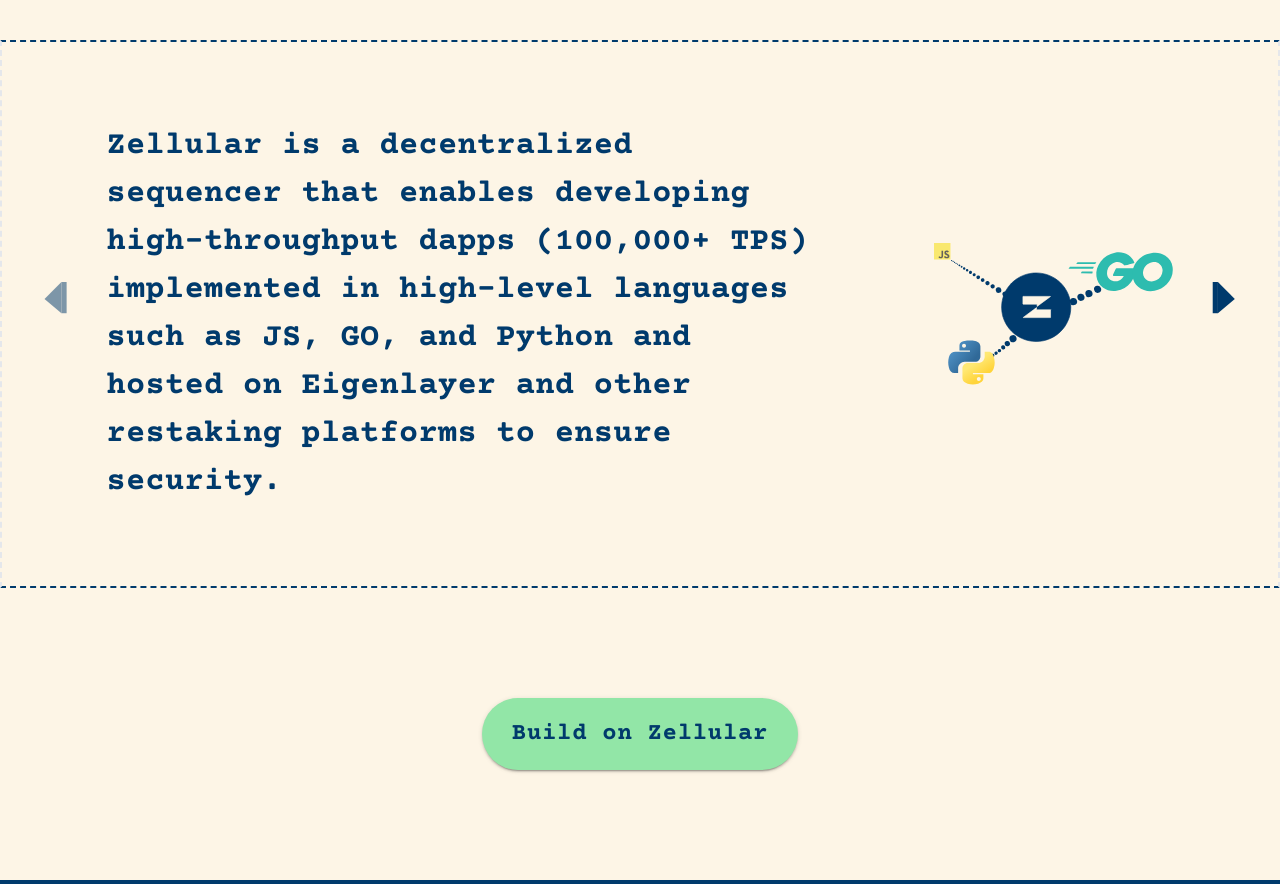
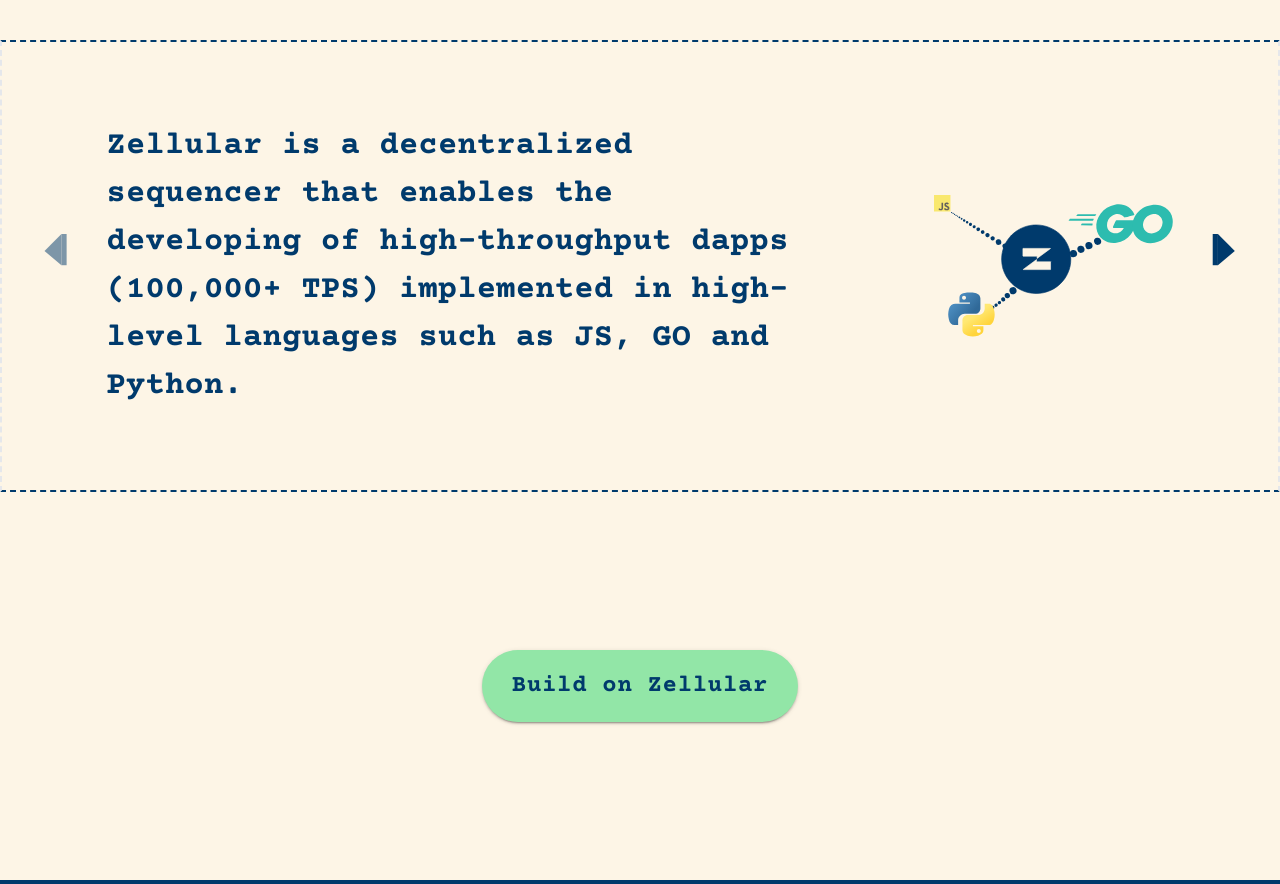
Before and after one commit to AzamHosseinian/Zellular-Ui, a React (Vite) app: page / in a window 1280 px wide. Shown: the part 920-1804 px from the top of the page. Built offline with nearby package versions, Linux system fonts and the light colour scheme.

Commit message:
update text of slider

```diff
--- a/src/components/AboutSection.jsx
+++ b/src/components/AboutSection.jsx
@@ -25,17 +25,17 @@ function AboutSection() {
   const slides = [
     {
       text:
-        "Zellular is a decentralized sequencer that enables developing high-throughput dapps (100,000+ TPS) implemented in high-level languages such as JS, GO, and Python and hosted on Eigenlayer and other restaking platforms to ensure security.",
+        "Zellular is a decentralized sequencer that enables the developing of high-throughput dapps (100,000+ TPS) implemented in high-level languages such as JS, GO and Python.",
       image: SlideOne,
     },
     {
       text:
-        "Without requiring a blockchain, these dapps can be decentralized as Byzantine Fault Tolerant (BFT) services replicated on a number of nodes.",
+        "These dapps can be decentralized as Byzantine Fault Tolerant (BFT) services replicated & hosted on Eigenlayer and other restaking platforms to ensure security.",
       image: SlideTwo,
     },
     {
       text:
-        "Zellular enables the replicas to maintain uniformity of state by applying updates in the same sequence.",
+        "Zellular enables the replicas to maintain uniformity of their database state by applying updates in the same sequence.",
       image: SlideThreeGif,
     },
   ];
```
